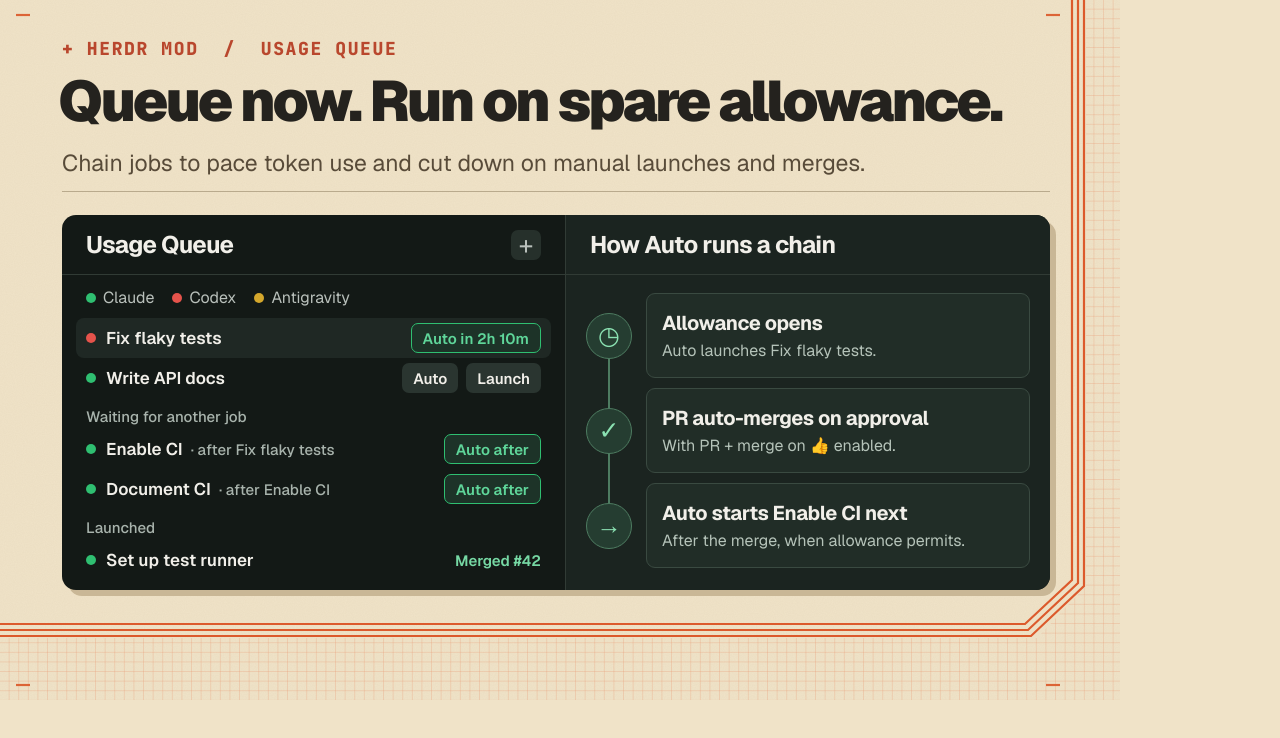
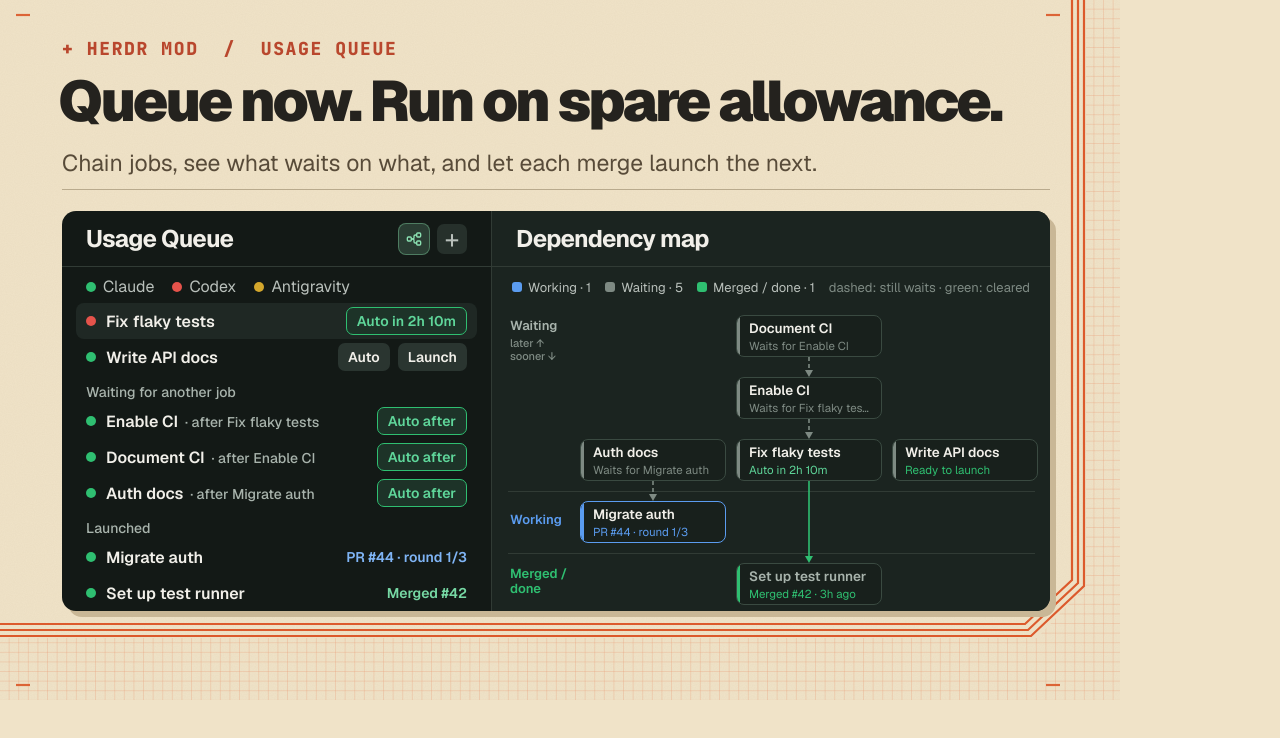
Before and after one commit to EMRahman/herdr-usage-queue, a website: page herdr-app/preview/preview.html in a window 1280 px wide. Drawn offline with nearby package versions, Linux system fonts and the light colour scheme.

Commit message:
Show the dependency map in the gallery preview (#21)
The preview's right panel now draws the dependency map, as the mod's map dialog
does: waiting jobs stacked above the working and merged jobs they wait for, with
dashed arrows for waits still in force and a solid green one that has cleared.
The queue gains a working job with an open PR and a job waiting on it, and the
header shows the map icon beside +. Alt text in README and RECIPE updated.

Co-authored-by: Ehsan Rahman <ehsanrahman@Ehsans-Mac-mini.local>
Co-authored-by: Claude Sonnet 5.5 <noreply@anthropic.com>

```diff
--- a/herdr-app/preview/preview.html
+++ b/herdr-app/preview/preview.html
@@ -21,45 +21,58 @@
   h1 { position: absolute; left: 58px; top: 73px; font: 900 57px/1 Geist, sans-serif; letter-spacing: -0.052em;
     color: #24221e; white-space: nowrap; }
   .intro { position: absolute; left: 62px; top: 148px; font-size: 23px; color: #584b39; }
-  .rule { position: absolute; left: 62px; top: 191px; width: 988px; height: 1px; background: #b9aa8d; }
+  .rule { position: absolute; left: 62px; top: 189px; width: 988px; height: 1px; background: #b9aa8d; }
 
-  .card { position: absolute; left: 62px; top: 215px; width: 988px; height: 375px; background: #131916;
-    border-radius: 14px; box-shadow: 6px 6px 0 #c9b796; display: grid; grid-template-columns: 504px 1fr;
+  .card { position: absolute; left: 62px; top: 211px; width: 988px; height: 400px; background: #131916;
+    border-radius: 14px; box-shadow: 6px 6px 0 #c9b796; display: grid; grid-template-columns: 430px 1fr;
     overflow: hidden; }
   .queue { border-right: 1px solid #313b35; }
   .flow { background: #1b2420; }
-  .head { height: 60px; padding: 0 24px; display: flex; align-items: center; justify-content: space-between;
+  .head { height: 56px; padding: 0 24px; display: flex; align-items: center; justify-content: space-between;
     border-bottom: 1px solid #313b35; }
   .title { font-weight: 700; font-size: 24px; letter-spacing: -0.03em; }
   .plus { color: #b9c0bb; font-size: 26px; line-height: 30px; width: 30px; text-align: center;
     border-radius: 7px; background: #26302b; }
-  .lights { display: flex; gap: 18px; padding: 12px 24px 10px; color: #b9c0bb; font-size: 16px; }
+  .lights { display: flex; gap: 18px; padding: 9px 24px 6px; color: #b9c0bb; font-size: 16px; }
   .dot { display: inline-block; width: 10px; height: 10px; border-radius: 10px; margin-right: 7px; }
   .g { background: #2fbf71; } .y { background: #d4a72c; } .r { background: #e5534b; }
   .rows { padding: 0 14px; list-style: none; }
-  .group { padding: 9px 24px 3px; color: #a8b3ac; font-size: 15px; font-weight: 500; }
-  .row { display: flex; align-items: center; gap: 8px; height: 40px; padding: 0 10px; border-radius: 8px;
-    font-size: 17px; font-weight: 600; }
+  .group { padding: 8px 24px 2px; color: #a8b3ac; font-size: 14px; font-weight: 500; }
+  .row { display: flex; align-items: center; gap: 8px; height: 36px; padding: 0 10px; border-radius: 8px;
+    font-size: 16px; font-weight: 600; }
   .row.hl { background: #1f2824; }
   .row .dot { flex: none; margin-right: 2px; }
   .row .name { flex: 1; white-space: nowrap; }
-  .row .after { color: #a8b3ac; font-size: 15px; font-weight: 500; margin-left: 4px; }
-  .btn { flex: none; white-space: nowrap; height: 30px; padding: 0 11px; display: flex; align-items: center;
+  .row .after { color: #a8b3ac; font-size: 14px; font-weight: 500; margin-left: 3px; }
+  .btn { flex: none; white-space: nowrap; height: 28px; padding: 0 10px; display: flex; align-items: center;
     border-radius: 7px; background: #2a3530;
-    font-size: 15px; font-weight: 600; color: #f1efe9; }
+    font-size: 14px; font-weight: 600; color: #f1efe9; }
   .btn.auto { background: #1d3328; color: #5fd69a; border: 1px solid #2fbf71; }
-  .merged { color: #76d8a4; font-size: 15px; font-weight: 600; }
+  .merged { color: #76d8a4; font-size: 14px; font-weight: 600; }
+  .pr { color: #7fb4f5; font-size: 14px; font-weight: 600; }
+  .tools { display: flex; gap: 8px; }
+  .icon { display: grid; place-items: center; width: 30px; height: 30px; border-radius: 7px; background: #26302b;
+    color: #b9c0bb; }
+  .icon.on { background: #2a3d33; color: #8be1b2; box-shadow: 0 0 0 1px #4e7c61; }
 
-  .steps { position: relative; display: grid; gap: 10px; list-style: none; padding: 18px 20px; }
-  .steps::before { content: ""; position: absolute; top: 55px; bottom: 55px; left: 42px;
-    width: 2px; background: #4e7c61; }
-  .step { position: relative; display: grid; grid-template-columns: 46px 1fr; align-items: center; gap: 14px; }
-  .step-icon { display: grid; place-items: center; width: 46px; height: 46px; border: 1px solid #4e7c61;
-    border-radius: 50%; background: #253d31; color: #8be1b2; font: 25px/1 Geist, sans-serif; }
-  .step-copy { min-height: 85px; display: flex; flex-direction: column; justify-content: center; gap: 4px;
-    padding: 12px 15px; border: 1px solid #3a4a41; border-radius: 9px; background: #212d27; }
-  .step-copy h3 { font-size: 20px; letter-spacing: -0.02em; }
-  .step-copy p { font-size: 16px; color: #b5c3b9; }
+  /* The dependency map: drawn like the mod's map dialog. */
+  .map { position: relative; }
+  .legend { display: flex; gap: 14px; align-items: center; padding: 12px 20px 0; font-size: 13px; color: #b9c0bb; white-space: nowrap; }
+  .legend i { display: inline-block; width: 10px; height: 10px; border-radius: 3px; margin-right: 6px; }
+  .legend .hint { color: #7e8a83; }
+  .canvas { position: absolute; left: 0; top: 96px; width: 557px; height: 300px; }
+  .canvas svg { position: absolute; inset: 0; }
+  .band { position: absolute; left: 18px; width: 70px; font-size: 13px; font-weight: 600; line-height: 1.15; }
+  .band small { display: block; margin-top: 3px; font-size: 11px; font-weight: 500; color: #7e8a83; }
+  .sep { position: absolute; left: 16px; right: 14px; height: 1px; background: #313b35; }
+  .node { position: absolute; width: 146px; height: 42px; display: flex; overflow: hidden; border-radius: 8px;
+    border: 1px solid #3a4a41; background: #18201c; }
+  .node.working { border-color: #5b9cf0; }
+  .node > b { flex: none; width: 3px; }
+  .node > span { flex: 1; min-width: 0; padding: 0 9px; display: flex; flex-direction: column; justify-content: center; gap: 1px; }
+  .node .t { font-size: 13.5px; font-weight: 600; white-space: nowrap; overflow: hidden; text-overflow: ellipsis; }
+  .node .s { font-size: 11.5px; white-space: nowrap; overflow: hidden; text-overflow: ellipsis; }
+  .node.done .t { color: #a8b3ac; }
 </style>
 </head>
 <body>
@@ -89,12 +102,12 @@
 
 <div class="kicker">+ HERDR MOD  /  USAGE QUEUE</div>
 <h1>Queue now. Run on spare allowance.</h1>
-<p class="intro">Chain jobs to pace token use and cut down on manual launches and merges.</p>
+<p class="intro">Chain jobs, see what waits on what, and let each merge launch the next.</p>
 <div class="rule"></div>
 
 <div class="card">
   <section class="queue" aria-labelledby="queue">
-    <header class="head"><h2 class="title" id="queue">Usage Queue</h2><span class="plus" aria-label="Add a job">+</span></header>
+    <header class="head"><h2 class="title" id="queue">Usage Queue</h2><span class="tools"><span class="icon on" aria-label="Dependency map"><svg width="16" height="16" viewBox="0 0 24 24" fill="none" stroke="currentColor" stroke-width="2" stroke-linecap="round" stroke-linejoin="round"><rect x="2" y="9" width="6" height="6" rx="1.5"/><rect x="16" y="3" width="6" height="6" rx="1.5"/><rect x="16" y="15" width="6" height="6" rx="1.5"/><path d="M8 12h2a2 2 0 0 0 2-2V8a2 2 0 0 1 2-2h2"/><path d="M10 12a2 2 0 0 1 2 2v2a2 2 0 0 0 2 2h2"/></svg></span><span class="plus" aria-label="Add a job">+</span></span></header>
     <div class="lights">
       <span><i class="dot g"></i>Claude</span><span><i class="dot r"></i>Codex</span><span><i class="dot y"></i>Antigravity</span>
     </div>
@@ -106,28 +119,25 @@
     <ul class="rows" aria-labelledby="waiting">
       <li class="row"><i class="dot g"></i><span class="name">Enable CI <span class="after">· after Fix flaky tests</span></span><span class="btn auto">Auto after</span></li>
       <li class="row"><i class="dot g"></i><span class="name">Document CI <span class="after">· after Enable CI</span></span><span class="btn auto">Auto after</span></li>
+      <li class="row"><i class="dot g"></i><span class="name">Auth docs <span class="after">· after Migrate auth</span></span><span class="btn auto">Auto after</span></li>
     </ul>
     <h3 class="group" id="launched">Launched</h3>
     <ul class="rows" aria-labelledby="launched">
+      <li class="row"><i class="dot g"></i><span class="name">Migrate auth</span><span class="pr">PR #44 · round 1/3</span></li>
       <li class="row"><i class="dot g"></i><span class="name">Set up test runner</span><span class="merged">Merged #42</span></li>
     </ul>
   </section>
-  <section class="flow" aria-labelledby="flow">
-    <header class="head"><h2 class="title" id="flow">How Auto runs a chain</h2></header>
-    <ol class="steps">
-      <li class="step">
-        <span class="step-icon" aria-hidden="true">◷</span>
-        <div class="step-copy"><h3>Allowance opens</h3><p>Auto launches Fix flaky tests.</p></div>
-      </li>
-      <li class="step">
-        <span class="step-icon" aria-hidden="true">✓</span>
-        <div class="step-copy"><h3>PR auto-merges on approval</h3><p>With PR + merge on 👍 enabled.</p></div>
-      </li>
-      <li class="step">
-        <span class="step-icon" aria-hidden="true">→</span>
-        <div class="step-copy"><h3>Auto starts Enable CI next</h3><p>After the merge, when allowance permits.</p></div>
-      </li>
-    </ol>
+  <section class="flow map" aria-labelledby="map">
+    <header class="head"><h2 class="title" id="map">Dependency map</h2></header>
+    <div class="legend">
+      <span><i style="background:#5b9cf0"></i>Working · 1</span><span><i style="background:#7e8a83"></i>Waiting · 5</span><span><i style="background:#2fbf71"></i>Merged / done · 1</span>
+      <span class="hint">dashed: still waits · green: cleared</span>
+    </div>
+    <div class="canvas">
+      <div class="band" style="top:12px;color:#a8b3ac">Waiting<small>later ↑<br>sooner ↓</small></div><div class="sep" style="top:184px"></div><div class="band" style="top:206px;color:#5b9cf0">Working</div><div class="sep" style="top:246px"></div><div class="band" style="top:260px;color:#2fbf71">Merged / done</div>
+      <svg width="557" height="300" viewBox="0 0 557 300" aria-hidden="true"><path d="M161 174V187" stroke="#7e8a83" stroke-width="1.6" fill="none" stroke-dasharray="4 3"/><path d="M161 194L157 187H165Z" fill="#7e8a83"/><path d="M317 174V249" stroke="#2fbf71" stroke-width="1.6" fill="none"/><path d="M317 256L313 249H321Z" fill="#2fbf71"/><path d="M317 112V125" stroke="#7e8a83" stroke-width="1.6" fill="none" stroke-dasharray="4 3"/><path d="M317 132L313 125H321Z" fill="#7e8a83"/><path d="M317 50V63" stroke="#7e8a83" stroke-width="1.6" fill="none" stroke-dasharray="4 3"/><path d="M317 70L313 63H321Z" fill="#7e8a83"/></svg>
+      <div class="node working" style="left:88px;top:194px"><b style="background:#5b9cf0"></b><span><span class="t">Migrate auth</span><span class="s" style="color:#5b9cf0">PR #44 · round 1/3</span></span></div><div class="node waiting" style="left:88px;top:132px"><b style="background:#7e8a83"></b><span><span class="t">Auth docs</span><span class="s" style="color:#7e8a83">Waits for Migrate auth</span></span></div><div class="node done" style="left:244px;top:256px"><b style="background:#2fbf71"></b><span><span class="t">Set up test runner</span><span class="s" style="color:#2fbf71">Merged #42 · 3h ago</span></span></div><div class="node waiting" style="left:244px;top:132px"><b style="background:#7e8a83"></b><span><span class="t">Fix flaky tests</span><span class="s" style="color:#5fd69a">Auto in 2h 10m</span></span></div><div class="node waiting" style="left:244px;top:70px"><b style="background:#7e8a83"></b><span><span class="t">Enable CI</span><span class="s" style="color:#7e8a83">Waits for Fix flaky tests</span></span></div><div class="node waiting" style="left:244px;top:8px"><b style="background:#7e8a83"></b><span><span class="t">Document CI</span><span class="s" style="color:#7e8a83">Waits for Enable CI</span></span></div><div class="node waiting" style="left:400px;top:132px"><b style="background:#7e8a83"></b><span><span class="t">Write API docs</span><span class="s" style="color:#2fbf71">Ready to launch</span></span></div>
+    </div>
   </section>
 </div>
 </body>
```
Also changed, not shown: herdr-app/RECIPE.md (+1 -1 lines), README.md, herdr-app/preview.png.
